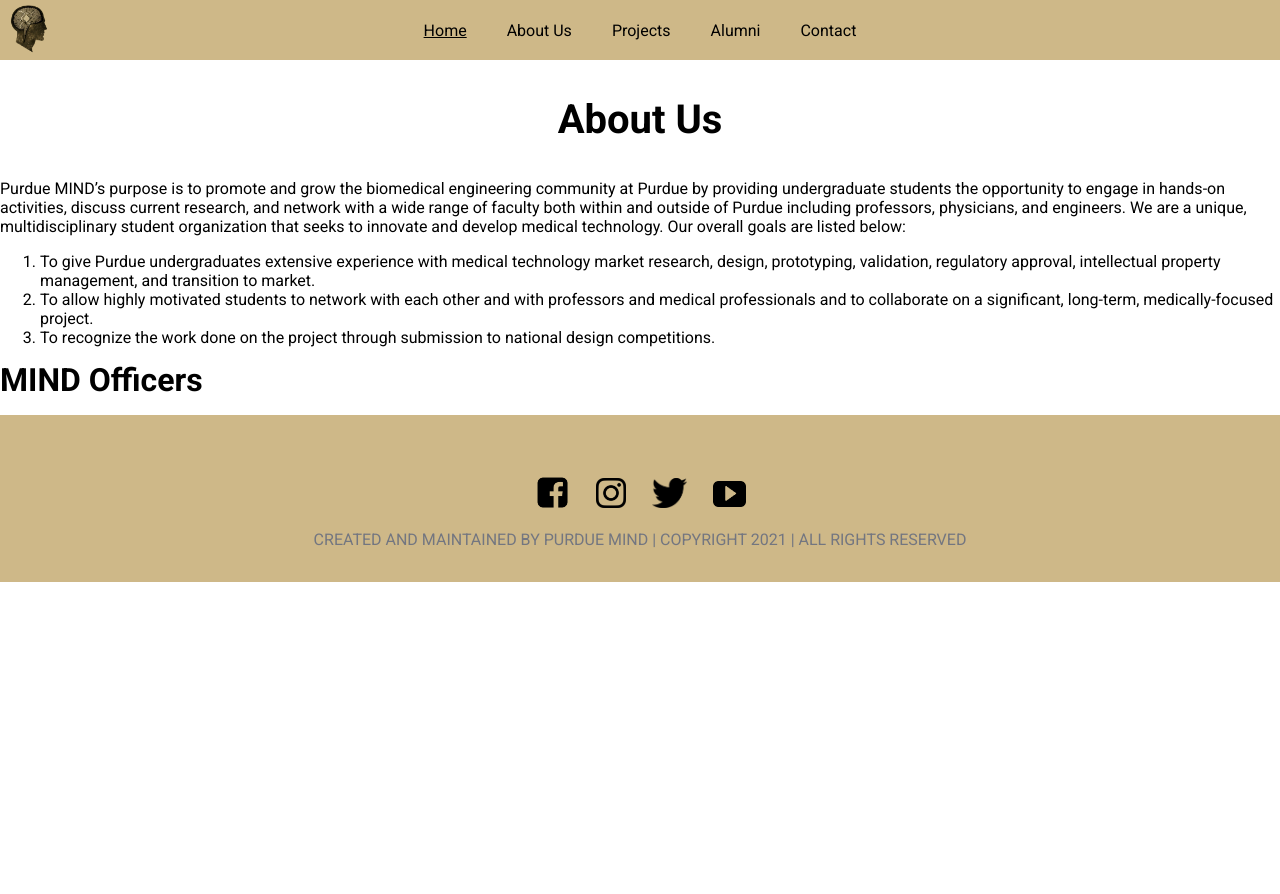
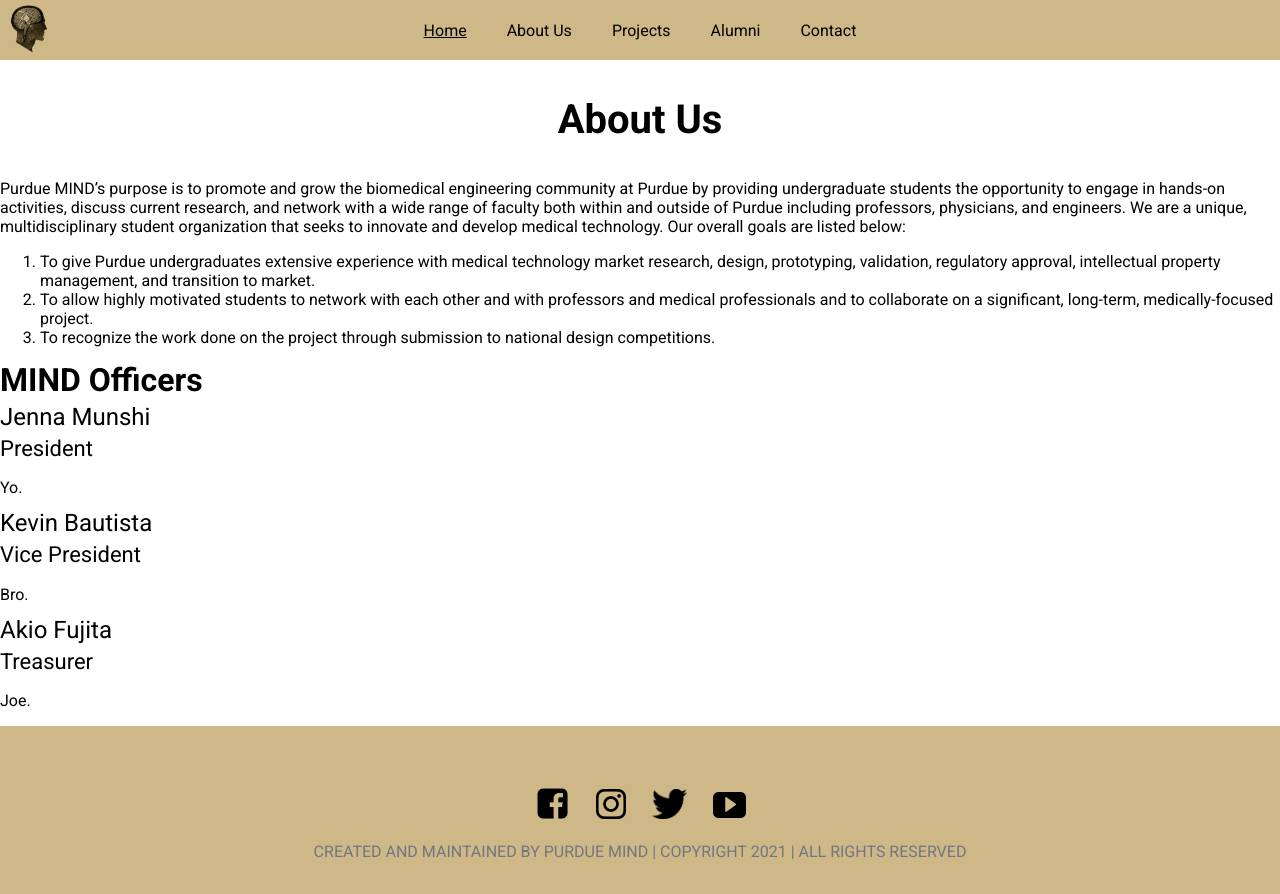
Before and after one commit to ClaireXP/PurdueMIND, a React (Create React App) app in the folder mindwebsite/: page /AboutUs in a window 1280 px wide. Before the commit the page ends 800 px from the top, so only its background shows below. Built offline with nearby package versions, Linux system fonts and the light colour scheme.

Commit message:
About page update 2: up to officer profile stuff/current working on it

```diff
--- a/mindwebsite/src/pages/about/AboutPage.js
+++ b/mindwebsite/src/pages/about/AboutPage.js
@@ -12,20 +12,37 @@
         </div>
 
         <div>
-          <p>{textList[0]}</p>
+          <p>{textList.aboutTexts[0]}</p>
         </div>
 
         <ol>
-          <li>{textList[1]}</li>
-          <li>{textList[2]}</li>
-          <li>{textList[3]}</li>
+          <li>{textList.aboutTexts[1]}</li>
+          <li>{textList.aboutTexts[2]}</li>
+          <li>{textList.aboutTexts[3]}</li>
         </ol>
       </div>
 
       <div className='officersInfo'>
         <h2>MIND Officers</h2>
+
+        <OfficerProfile name={textList.officerNames[0]} pos={textList.officerPoses[0]} desc={textList.officerDescs[0]} />
+        <OfficerProfile name={textList.officerNames[1]} pos={textList.officerPoses[1]} desc={textList.officerDescs[1]} />
+        <OfficerProfile name={textList.officerNames[2]} pos={textList.officerPoses[2]} desc={textList.officerDescs[2]} />
+
       </div>
 
     </div>
   );
 };
+
+function OfficerProfile({name, pos, desc}) {
+  return (
+    <div className='officerProfile'>
+
+      <h3>{name}</h3>
+      <h4>{pos}</h4>
+      <p>{desc}</p>
+
+    </div>
+  );
+};
--- a/mindwebsite/src/pages/about/text.js
+++ b/mindwebsite/src/pages/about/text.js
@@ -7,10 +7,33 @@
 validation, regulatory approval, intellectual property management, and transition to market.";
 
 const goal2 = "To allow highly motivated students to network with each other and with professors and medical professionals and \
-to collaborate on a significant, long-term, medically-focused project."
+to collaborate on a significant, long-term, medically-focused project.";
 
-const goal3 = "To recognize the work done on the project through submission to national design competitions."
+const goal3 = "To recognize the work done on the project through submission to national design competitions.";
 
-let textList = [ aboutText, goal1, goal2, goal3 ]
+let aboutTextList = [ aboutText, goal1, goal2, goal3 ];
+
+const name0 = "Jenna Munshi";
+const pos0  = "President";
+const desc0 = "Yo.";
+
+const name1 = "Kevin Bautista";
+const pos1  = "Vice President";
+const desc1 = "Bro.";
+
+const name2 = "Akio Fujita";
+const pos2  = "Treasurer";
+const desc2 = "Joe.";
+
+let officerNameList = [ name0, name1, name2 ];
+let officerPosList  = [ pos0,  pos1,  pos2  ];
+let officerDescList = [ desc0, desc1, desc2 ];
+
+let textList = {
+    aboutTexts: aboutTextList,
+    officerNames: officerNameList,
+    officerPoses: officerPosList,
+    officerDescs: officerDescList
+};
 
 export default textList;
```
